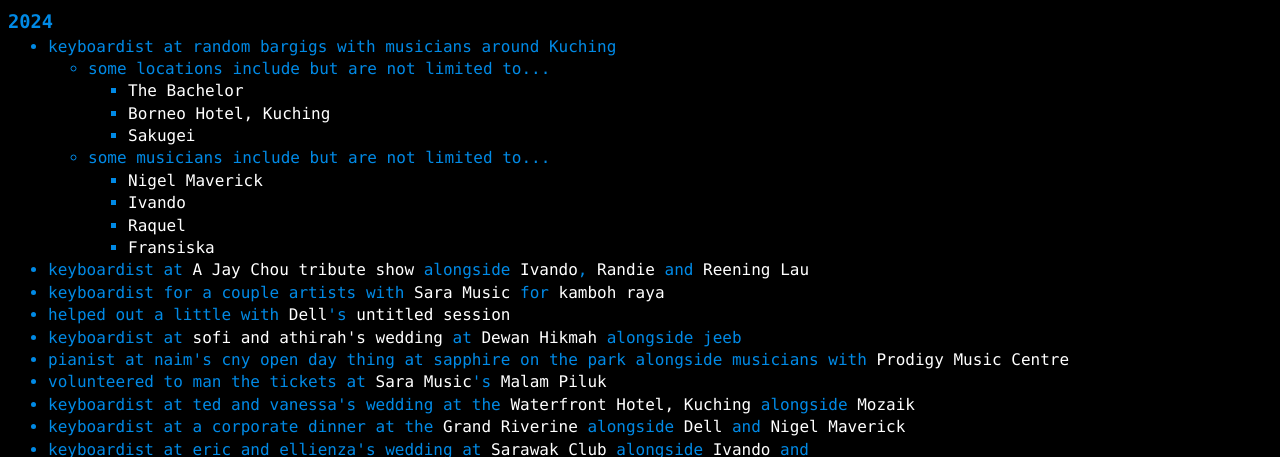
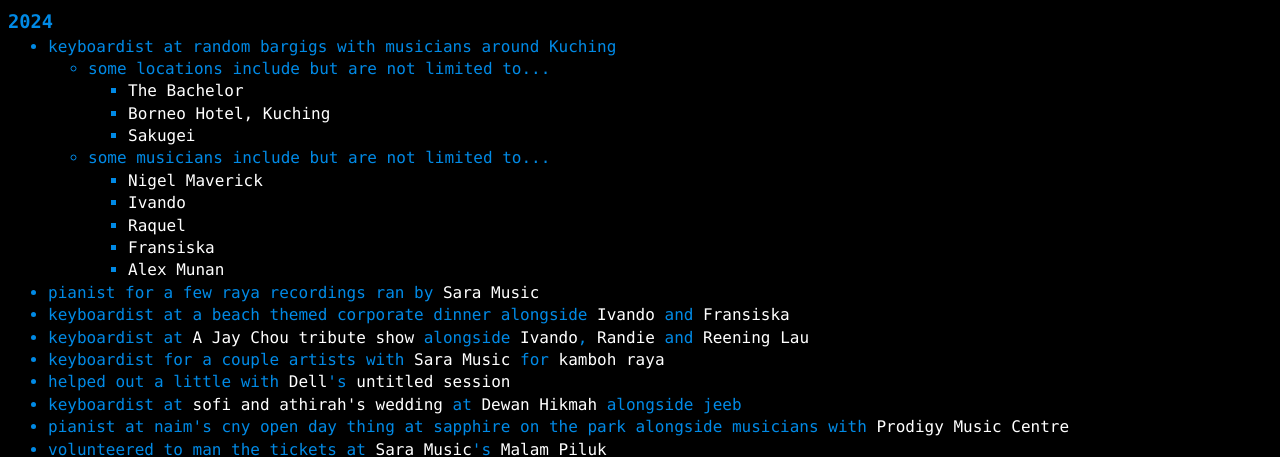
Before and after one commit to a-erfan-aa/a-erfan-aa.github.io, a Jekyll site: the page built from things-i-make/music-comprehensive.html, in a window 1280 px wide and 900 px high, scrolled down 801 px, cut to the strip 0-457 px from the top of the window. Built offline with Jekyll 4.4.1, drawn with Linux system fonts in a browser that asks for light colours; some of the changed text lies outside the part shown.

Commit message:
Add raya recordings and beach themed dinner to music-comprehensive.html
Also add format comment and update lastChanged

```diff
--- a/things-i-make/music-comprehensive.html
+++ b/things-i-make/music-comprehensive.html
@@ -88,6 +88,8 @@
 <br>
 -->
 
+<!-- entry format: ROLE at THING at PLACE alongside PEOPLE -->
+
 <!-- 2024 -->
 <div>
 	<h3>2024</h3>
@@ -107,10 +109,13 @@
 						<li>{% include people/ivan.html%}</li>
 						<li>{% include people/raquel.html %}</li>
 						<li>{% include people/fransiska.html %}</li>
+						<li>{% include people/alexMunan.html %}</li>
 					</ul>
 				</li>
 			</ul>
 		</li>
+		<li>pianist for a few raya recordings ran by {% include people/saramusic.html %}</li>
+		<li>keyboardist at a beach themed corporate dinner alongside {% include people/ivan.html %} and {% include people/fransiska.html %}</li>
 		<li>keyboardist at <a href="https://www.instagram.com/p/C32CnM6vOg8/">A Jay Chou tribute show</a> alongside {% include people/ivan.html %}, {% include people/randie.html %} and {% include people/reening.html %}</li>
 		<li>keyboardist for a couple artists with {% include people/saramusic.html %} for <a href="https://www.instagram.com/p/C4mIf3DvFNb/">kamboh raya</a></li>
 		<li>helped out a little with {% include people/dell.html %}'s <a href="https://www.instagram.com/p/C4aWdplvQ5i/">untitled session</a></li>
```
Also changed, not shown: other parts of things-i-make/music-comprehensive.html (+1 -1 lines).
